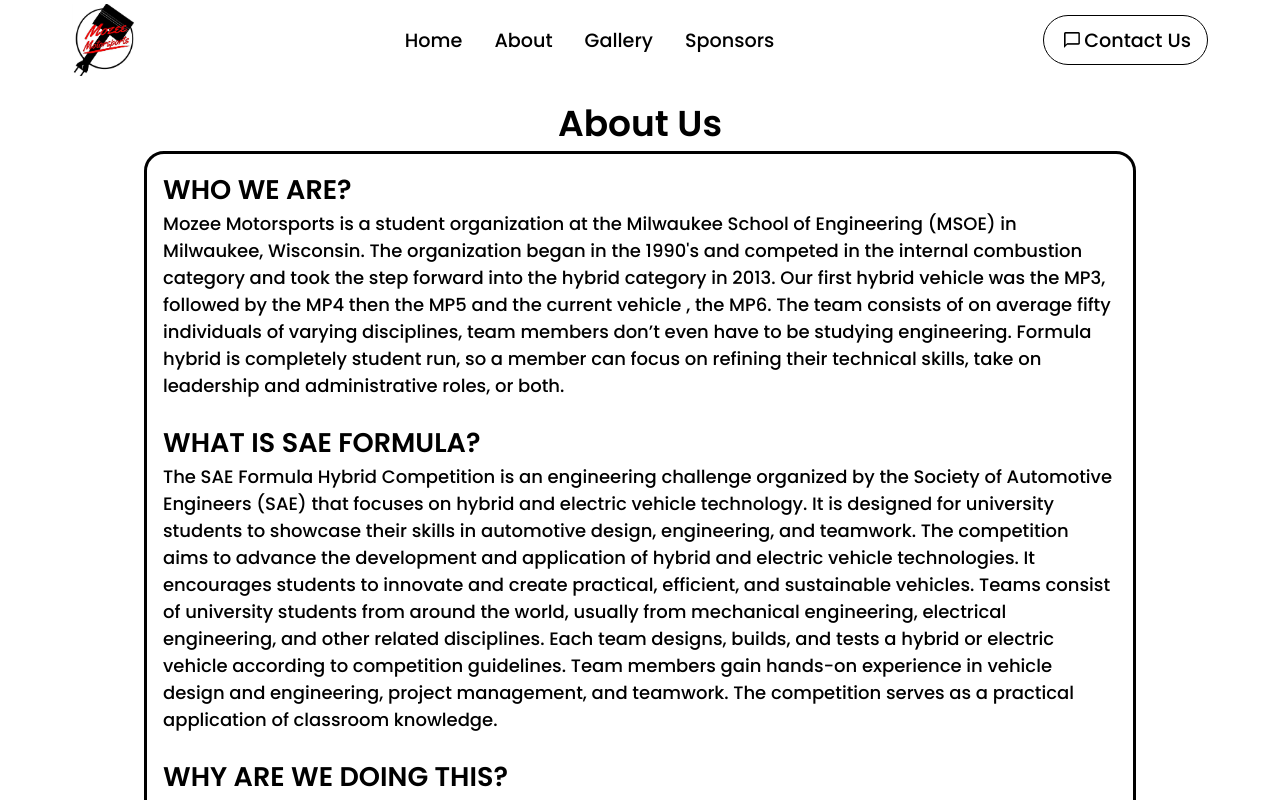
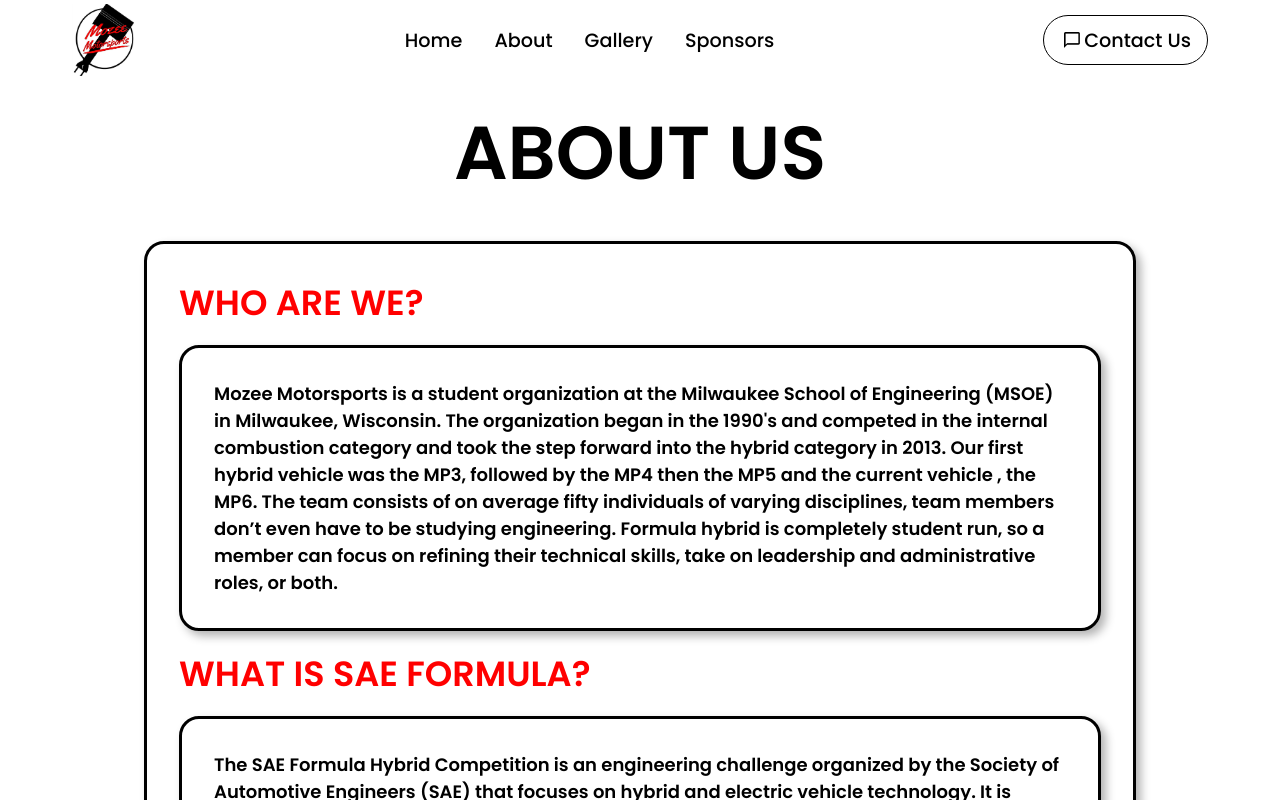
Before and after one commit to mohsinshah04/MSOE_FH, a React (Create React App) app: page /aboutUs in a window 1280 px wide. Shown: the top 800 px of the page. Built offline with nearby package versions, Linux system fonts and the light colour scheme.

Commit message:
feat: car + about us styling

```diff
--- a/src/components/Cars/Cars.js
+++ b/src/components/Cars/Cars.js
@@ -4,7 +4,7 @@
 const Cars = () => {
 
   return (
-    <div>
+    <div className='teambox'>
         {
             data.map( car => {
                 return (
--- a/src/components/aboutUs/aboutUs.css
+++ b/src/components/aboutUs/aboutUs.css
@@ -12,13 +12,40 @@
     padding-bottom: 5rem;
 }
 
+.about-title {
+    font-size: 75px;
+    font-weight: bolder;
+    padding-bottom: 2rem;
+}
+
 .about-container {
-    padding: 1rem;
+    padding: 2rem;
     border-style: solid;
     border-radius: 20px;
     border-color: black;
+    box-shadow: 5px 5px 10px rgba(0, 0, 0, 0.3);
 }
 
-.who-body, .what-body {
-    padding-bottom: 1.5rem;
+.who-body, .what-body, .why-body {
+    font-weight: bold;
+    padding: 2rem;
+    border-style: solid;
+    border-radius: 20px;
+    border-color: black;
+    box-shadow: 5px 5px 10px rgba(0, 0, 0, 0.3);
 }
+
+.who-title {
+    padding-bottom: 1rem;
+}
+
+ .what-title, .why-title {
+    padding-top: 1rem;
+    padding-bottom: 1rem;
+}
+
+.who-title, .what-title, .why-title {
+    font-weight: bolder;
+    font-size: 35px;
+    color: red;
+}
--- a/src/components/aboutUs/aboutUs.js
+++ b/src/components/aboutUs/aboutUs.js
@@ -5,11 +5,11 @@
 const aboutUs = () => {
   return (
     <div className="teambox">
-      <h1 className="about-title">About Us</h1>
+      <div className="about-title">ABOUT US</div>
       <div className='about-container'>
 
         <div className='about-who'>
-          <h2 className='who-title'> WHO WE ARE?</h2>
+          <div className='who-title'> WHO ARE WE?</div>
           <div className='who-body'>
             Mozee Motorsports is a student organization at the Milwaukee School of Engineering (MSOE) in Milwaukee, Wisconsin.
             The organization began in the 1990's and competed in the internal combustion category and took the step forward  into
@@ -21,7 +21,7 @@
         </div>
 
         <div className='about-what'>
-          <h2 className='what-title'> WHAT IS SAE FORMULA?</h2>
+          <div className='what-title'> WHAT IS SAE FORMULA?</div>
           <div className='what-body'>
             The SAE Formula Hybrid Competition is an engineering challenge organized by the Society of Automotive Engineers (SAE)
             that focuses on hybrid and electric vehicle technology. It is designed for university students to showcase their
@@ -35,7 +35,7 @@
         </div>
 
         <div className='about-why'>
-          <h2 className='why-title'> WHY ARE WE DOING THIS? </h2>
+          <div className='why-title'> WHY ARE WE DOING THIS? </div>
           <div className='why-body'>
             The value of being part of a student organization like Formula Hybrid is immense. Success in the competition can enhance
             a student’s resume and open doors to career opportunities in the automotive and engineering industries. It also
```
